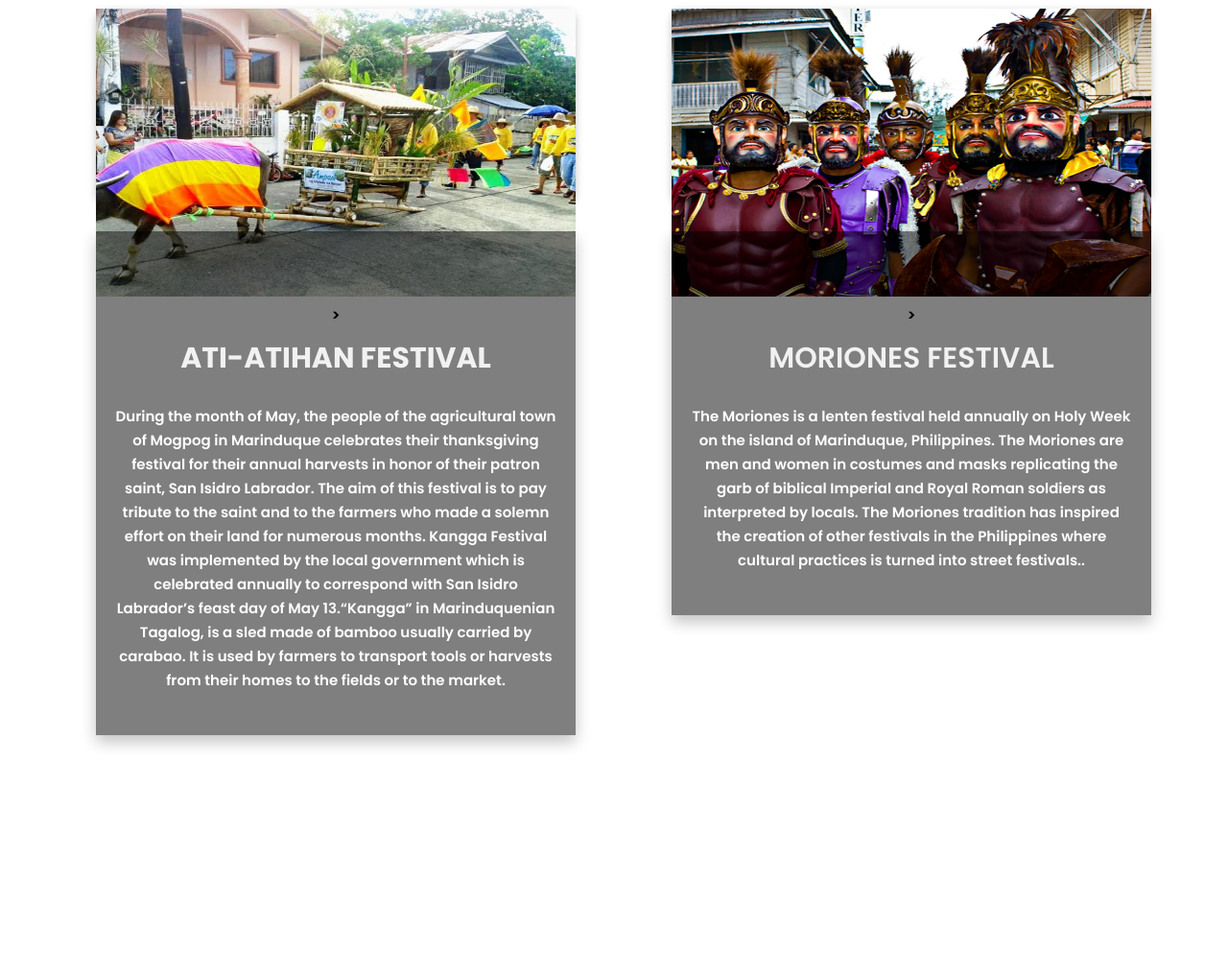
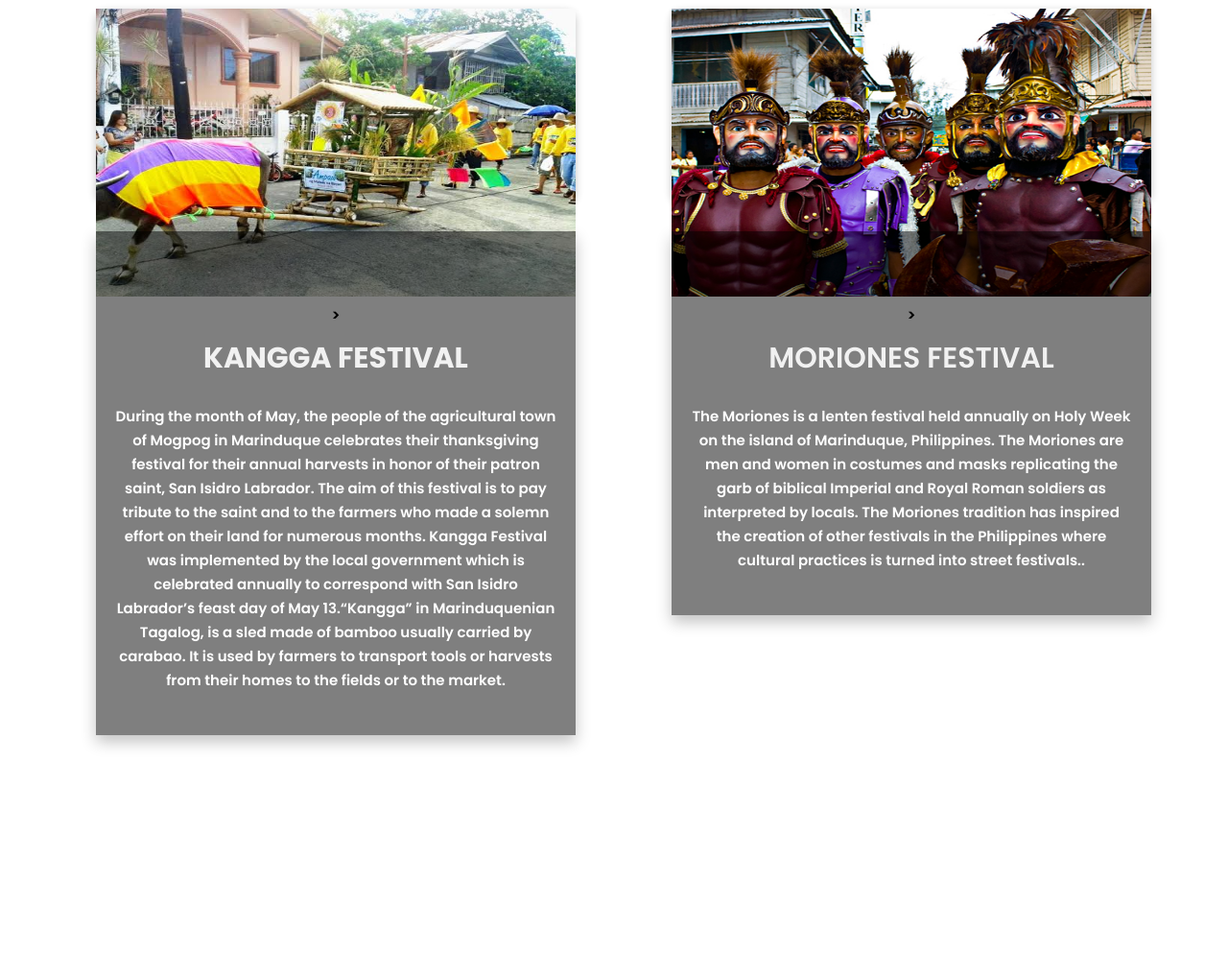
Before and after one commit to buhaymarella/Buhay_IT2B_FinalProject_TravelSpotInMarinduque, a PHP site: page /mogpog-fes.php in a window 1280 px wide. Shown: the part 491-1509 px from the top of the page at 96% size. Run offline with PHP 8.4, Linux system fonts and the light colour scheme.

Commit message:
MODIFIED FESTIVAL NAME

```diff
--- a/mogpog-fes.php
+++ b/mogpog-fes.php
@@ -35,7 +35,7 @@
   			<img src="images/kangga festival.jpeg"  style="width:100%; height: 300px; ">>
   			<div class="ct"  style="box-shadow: rgba(0, 0, 0, 0.24)0px 7px 15px;">
   					<?php
-  					echo '<span style="font-size: 30px; font-weight: bold;"> ' . "<br><br> ATI-ATIHAN FESTIVAL".  '</span><br>';
+  					echo '<span style="font-size: 30px; font-weight: bold;"> ' . "<br><br> KANGGA FESTIVAL".  '</span><br>';
 
 						echo "<br>";
 							echo '<span style="color: white; font-size: 15px; margin top: 15px;"> ' . "During the month of May, the people of the agricultural town of Mogpog in Marinduque celebrates their thanksgiving festival for their annual harvests in honor of their patron saint, San Isidro Labrador. The aim of this festival is to pay tribute to the saint and to the farmers who made a solemn effort on their land for numerous months. Kangga Festival was implemented by the local government which is celebrated annually to correspond with San Isidro Labrador’s feast day of May 13.“Kangga” in Marinduquenian Tagalog, is a sled made of bamboo usually carried by carabao. It is used by farmers to transport tools or harvests from their homes to the fields or to the market.<br>".  '</span><br>';
```
